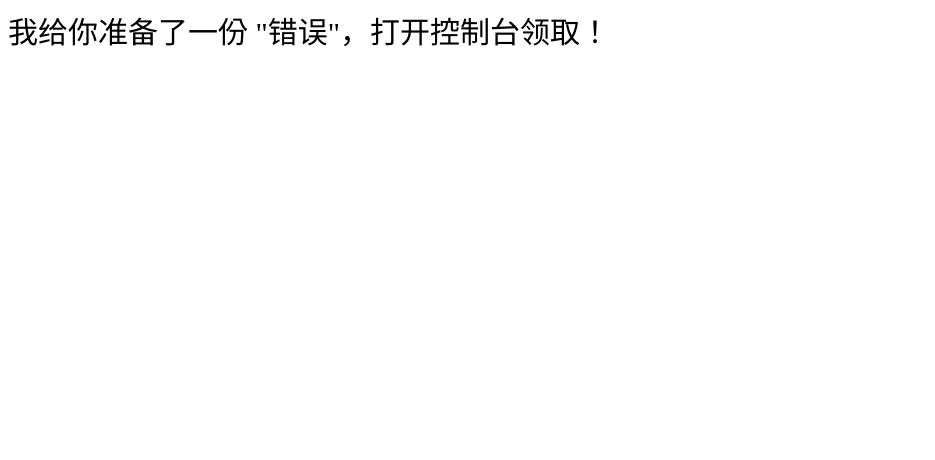
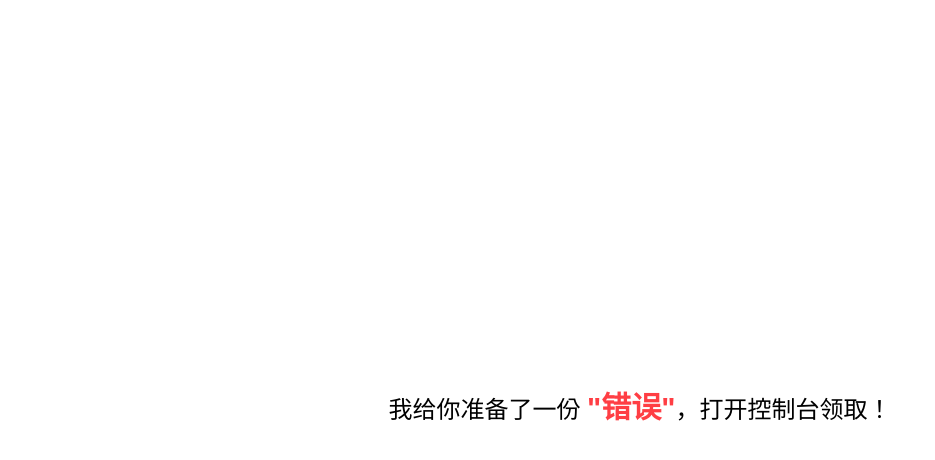
Before and after one commit to Younger-Peng/javascript-basic, a plain HTML site: page console/index.html in a window 1280 px wide. Shown: the whole page, without its empty margins (0-935 px from the left). Drawn offline with Linux system fonts and the light colour scheme.

Commit message:
更改文案

```diff
--- a/console/index.css
+++ b/console/index.css
@@ -1,3 +1,17 @@
+html, body {
+    height: 100%;
+    font-family: Microsoft YaHei, sans-serif;
+    font-size: 24px;
+}
+
 #container {
+    height: 100%;
+    text-align: center;
+    line-height: 100vh;
+}
+
+#container > span {
+    color: #ff3e44;
+    font-weight: bold;
     font-size: 30px;
 }
--- a/console/index.html
+++ b/console/index.html
@@ -6,7 +6,7 @@
 </head>
 <body>
     <div id="container">
-        我给你准备了一份 "错误"，打开控制台领取！
+        我给你准备了一份 <span>"错误"</span>，打开控制台领取！
     </div>
     <script src="index.js"></script>
 </body>
```
